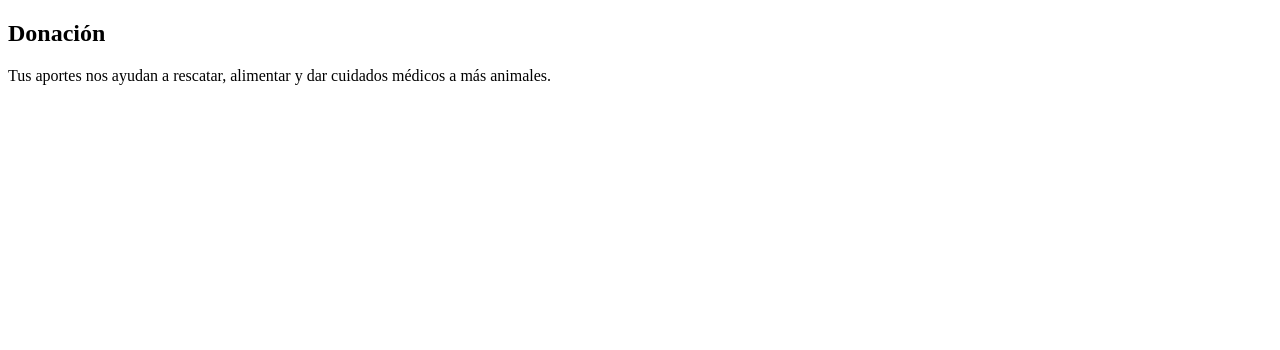
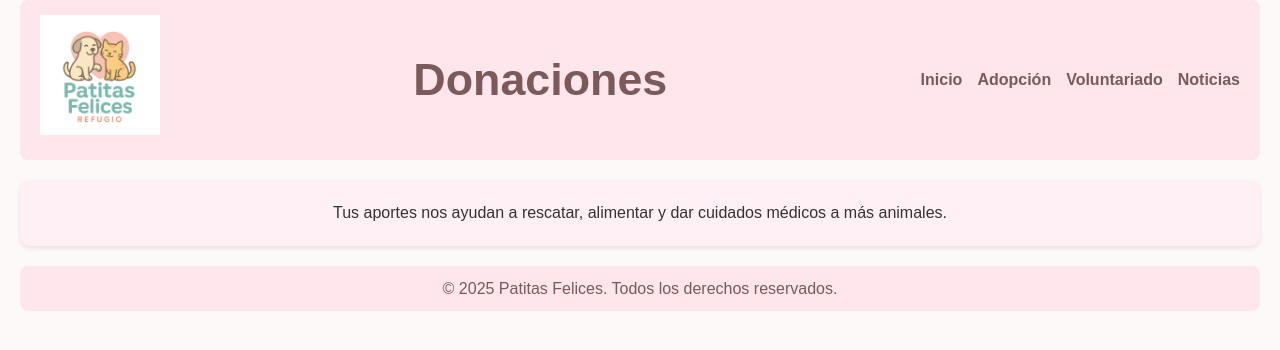
Before and after one commit to ValeriaBelt/Patitas-Felices, a plain HTML site: page secciones/donacion.html in a window 1280 px wide. Drawn offline with Linux system fonts and the light colour scheme.

Commit message:
Icono y secciones con estilo

```diff
--- a/secciones/donacion.html
+++ b/secciones/donacion.html
@@ -3,13 +3,34 @@
 <head>
     <meta charset="UTF-8">
     <meta name="viewport" content="width=device-width, initial-scale=1.0">
-    <title>Donaciones</title>
-    <link rel="stylesheet" href="../estilos/estilos.css">
+    <link rel="stylesheet" href="../styles.css">
+    <link rel="icon" type="image/jpeg" href="../images/logo.jpg">
+        <title>Donaciones</title>
 </head>
 <body>
-    <section>
-        <h1>Donación</h1>
-        <p>Tus aportes nos ayudan a rescatar, alimentar y dar cuidados médicos a más animales.</p>
+    <header>
+    <div class="logo-container">
+        <img src="../images/logo.jpg" alt="Logo Patitas Felices" class="logo">
+    </div>
+        <h1>Donaciones</h1>
+
+    <nav>
+        <ul>
+            <li><a href="../index.html">Inicio</a></li>
+            <li><a href="../secciones/adopcion.html">Adopción</a></li>
+            <li><a href="../secciones/voluntariado.html">Voluntariado</a></li>
+            <li><a href="../secciones/noticias.html">Noticias</a></li>
+        </ul>
+    </nav>
+    </header>
+
+    <main>
+    <section class="intro">
+    <p>Tus aportes nos ayudan a rescatar, alimentar y dar cuidados médicos a más animales.</p>
     </section>
+  </main>
 </body>
+    <footer>
+        <p>© 2025 Patitas Felices. Todos los derechos reservados.</p>
+    </footer>
 </html>
--- a/styles.css
+++ b/styles.css
@@ -1,6 +1,7 @@
 h1 {
   font-size: 2.8rem;
   color: #7d5a5a;
+  text-align: center;
 }
 
 * {
@@ -83,7 +84,7 @@ footer {
   color: #7d5a5a;
 }
 
-/* Responsive Design */
+/* Responsive */
 @media (max-width: 900px) {
   header {
     flex-direction: column;
@@ -132,3 +133,8 @@ footer {
   display: block;
   margin: 0 auto 10px auto;
 }
+
+.intro {
+  text-align: center;
+  margin-bottom: 20px;
+}
```
Also changed, not shown: index.html (+5 -4 lines), secciones/adopcion.html (+21 -5 lines), secciones/noticias.html (+22 -6 lines), secciones/voluntariado.html (+21 -5 lines).
